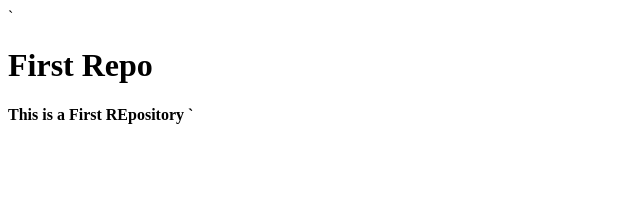
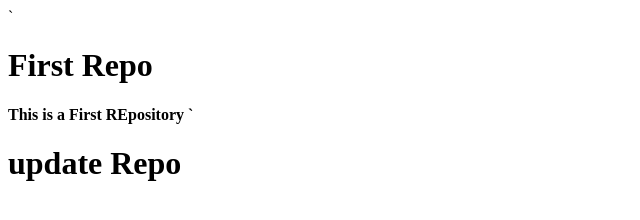
Before and after one commit to shubhamsamrat70/html_file, a plain HTML site: page index.html in a window 1280 px wide. Shown: the whole page, without its empty margins (0-640 px from the left). Drawn offline with Linux system fonts and the light colour scheme.

Commit message:
update repo

```diff
--- a/index.html
+++ b/index.html
@@ -8,5 +8,6 @@
 <body>
     <h1>First Repo </h1>
     <h4>This is a First REpository `</h4>
+    <h1>update Repo</h1>
 </body>
 </html>
```
